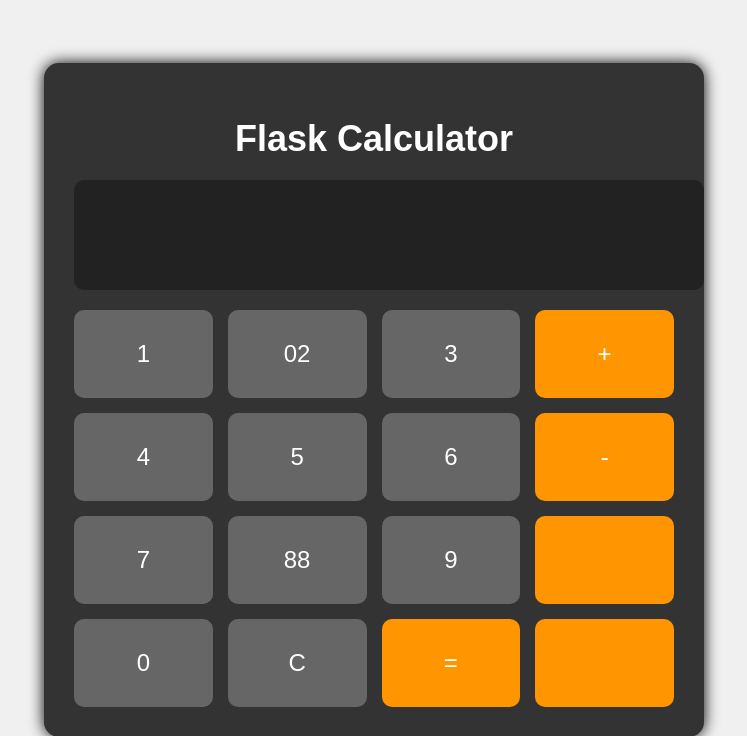
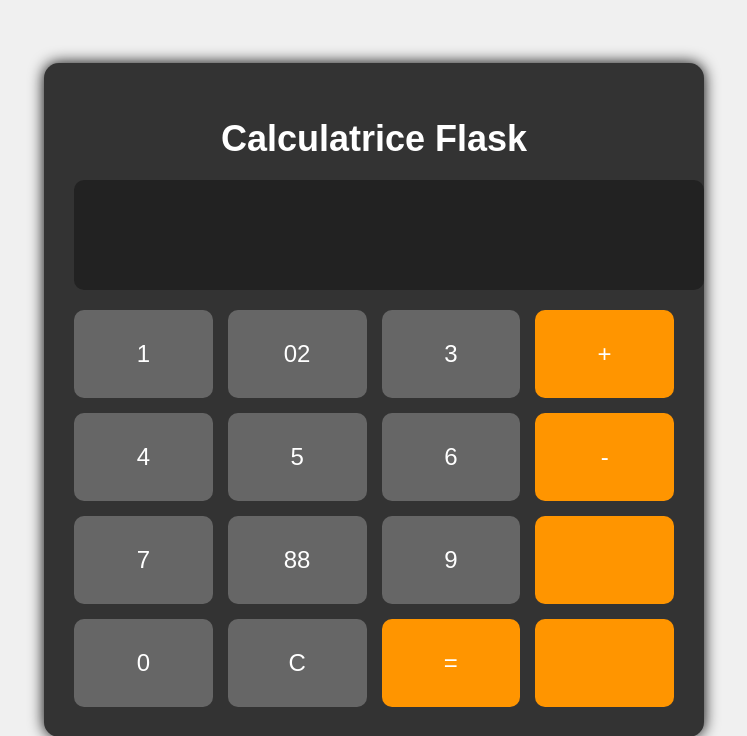
Before and after one commit to LilyRoseA/TP3-LOG3000, a Flask app: page / in a window 1280 px wide. Shown: the top 736 px of the page, without its empty margins (266-1013 px from the left). Run offline with Flask 3, Linux system fonts and the light colour scheme.

Commit message:
fix(app): show French messages for expected errors only
Catch ValueError and ZeroDivisionError with fixed French messages instead of displaying any exception's raw text, so real bugs surface as a 500 with a traceback. Translate the page title and heading. OverflowError gets its message in #10.

Refs #11

```diff
--- a/app.py
+++ b/app.py
@@ -75,12 +75,15 @@ def index():
     result = ""
     if request.method == 'POST':
         expression = request.form.get('display', '')
+        # Les erreurs de saisie attendues sont affichées dans l'écran de la
+        # calculatrice, avec un message fixe plutôt que le texte technique de
+        # l'exception. Toute autre exception est un bogue : elle doit remonter.
         try:
             result = calculate(expression)
-        except Exception as e:
-            # L'erreur est affichée dans l'écran de la calculatrice plutôt
-            # que de renvoyer une page d'erreur HTTP à l'utilisateur.
-            result = f"Error: {e}"
+        except ValueError:
+            result = "Erreur : expression invalide"
+        except ZeroDivisionError:
+            result = "Erreur : division par zéro"
     return render_template('index.html', result=result)
 
 if __name__ == '__main__':
--- a/templates/index.html
+++ b/templates/index.html
@@ -4,12 +4,12 @@
 <head>
 <meta charset="UTF-8">
 <meta name="viewport" content="width=device-width, initial-scale=1.0">
-<title>Flask Calculator</title>
+<title>Calculatrice Flask</title>
 <link rel="stylesheet" href="{{ url_for('static', filename='style.css') }}">
 </head>
 <body>
 <div class="calculator">
-   <h1>Flask Calculator</h1>
+   <h1>Calculatrice Flask</h1>
    <!-- Le formulaire est renvoyé à « / » ; app.py lit le champ « display ». -->
    <form method="POST">
       <!-- En lecture seule : la saisie se fait par les boutons. Affiche le
```
